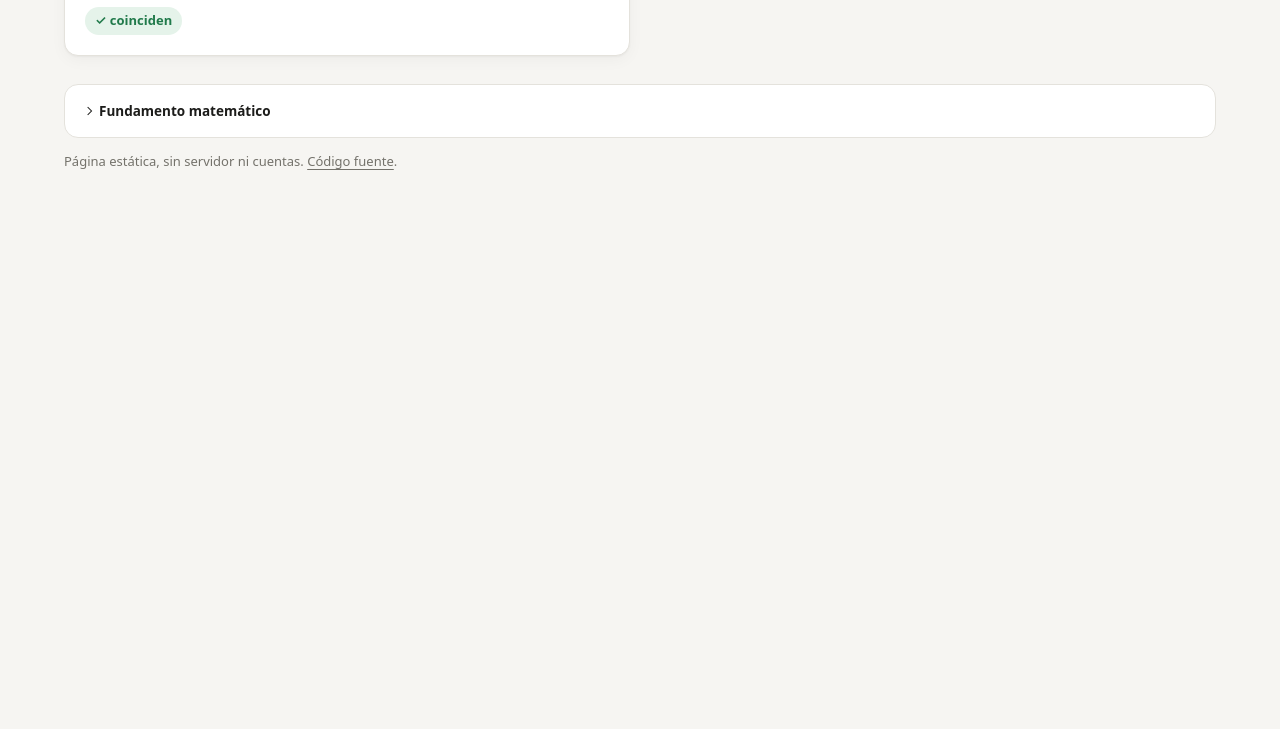
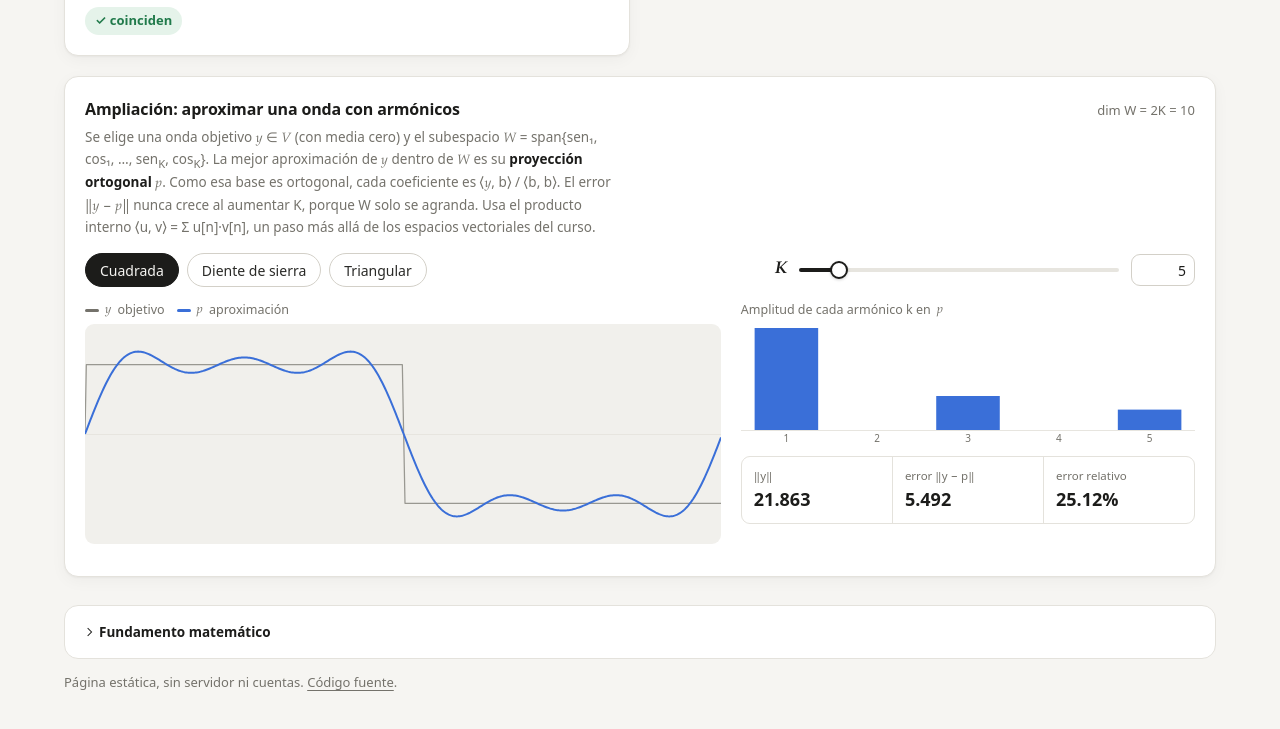
Before and after one commit to Djch18AtSchool/laboratorio-de-senales, a website built with Vite: page index.html in a window 1280 px wide. Shown: the part 1707-2436 px from the top of the page. Before the commit the page ends 1926 px from the top, so only its background shows below. Built offline with nearby package versions, Linux system fonts and the light colour scheme.

Commit message:
feat: ampliación, aproximar una onda con armónicos
Proyección ortogonal de una onda cuadrada, de sierra o triangular sobre
span{sen1, cos1, ..., senK, cosK}, con su error y la amplitud por
armónico. README con el enlace y la estructura.

```diff
--- a/index.html
+++ b/index.html
@@ -132,6 +132,40 @@
           </details>
         </section>
         </div>
+
+        <section class="panel approx-panel" aria-labelledby="h-approx">
+          <header class="panel-head">
+            <h2 id="h-approx">Ampliación: aproximar una onda con armónicos</h2>
+            <span id="approx-dim" class="panel-meta"></span>
+          </header>
+          <p class="concept">
+            Se elige una onda objetivo <span class="math">y</span> ∈ <span class="math">V</span> (con media cero) y el subespacio
+            <span class="math">W</span> = span{sen₁, cos₁, …, sen<sub>K</sub>, cos<sub>K</sub>}. La mejor aproximación de
+            <span class="math">y</span> dentro de <span class="math">W</span> es su <b>proyección ortogonal</b>
+            <span class="math">p</span>. Como esa base es ortogonal, cada coeficiente es ⟨<span class="math">y</span>, b⟩ / ⟨b, b⟩.
+            El error ‖<span class="math">y</span> − <span class="math">p</span>‖ nunca crece al aumentar K, porque W solo se agranda.
+            Usa el producto interno ⟨u, v⟩ = Σ u[n]·v[n], un paso más allá de los espacios vectoriales del curso.
+          </p>
+          <div class="approx-controls">
+            <div id="approx-targets" class="chips"></div>
+            <div class="sample-control approx-k">
+              <label class="field-label k-label" for="approx-k">K</label>
+              <input id="approx-k" type="range" step="1" />
+              <input id="approx-k-number" type="number" class="num" step="1" inputmode="numeric" aria-label="Número de armónicos K" />
+            </div>
+          </div>
+          <div class="approx-grid">
+            <div>
+              <p class="legend"><span class="swatch swatch-muted"></span><span class="math">y</span> objetivo <span class="swatch swatch-accent"></span><span class="math">p</span> aproximación</p>
+              <canvas id="approx-canvas" class="wave wave-lg" aria-label="Onda objetivo y su aproximación"></canvas>
+            </div>
+            <div>
+              <p class="legend">Amplitud de cada armónico k en <span class="math">p</span></p>
+              <canvas id="approx-spectrum" class="bars" aria-label="Amplitud por armónico"></canvas>
+              <dl id="approx-stats" class="stats"></dl>
+            </div>
+          </div>
+        </section>
       </main>
 
       <footer class="foot">
--- /dev/null
+++ b/src/draw/bars.ts
@@ -0,0 +1,51 @@
+export interface BarOptions {
+  readonly values: readonly number[];
+  readonly color: string;
+  readonly gridColor: string;
+  readonly labelColor: string;
+  readonly yMax: number;
+  /** Etiqueta bajo cada cuántas barras (para no amontonar los números). */
+  readonly labelEvery: number;
+}
+
+const LABEL_FONT = '10px ui-sans-serif, system-ui, sans-serif';
+const LABEL_SPACE = 14;
+const GAP_RATIO = 0.3;
+
+/** Diagrama de barras simple: una barra por armónico k = 1, 2, … */
+export const drawBars = (canvas: HTMLCanvasElement, opts: BarOptions): void => {
+  const ctx = canvas.getContext('2d');
+  const w = canvas.clientWidth;
+  const h = canvas.clientHeight;
+  if (!ctx || w === 0 || h === 0) return;
+  const dpr = window.devicePixelRatio || 1;
+  canvas.width = Math.round(w * dpr);
+  canvas.height = Math.round(h * dpr);
+  ctx.setTransform(dpr, 0, 0, dpr, 0, 0);
+  ctx.clearRect(0, 0, w, h);
+
+  const base = h - LABEL_SPACE;
+  ctx.strokeStyle = opts.gridColor;
+  ctx.beginPath();
+  ctx.moveTo(0, base + 0.5);
+  ctx.lineTo(w, base + 0.5);
+  ctx.stroke();
+
+  const n = opts.values.length;
+  const slot = w / Math.max(n, 1);
+  const barW = Math.max(1, slot * (1 - GAP_RATIO));
+  ctx.font = LABEL_FONT;
+  ctx.textAlign = 'center';
+  ctx.textBaseline = 'bottom';
+  opts.values.forEach((v, i) => {
+    const bh = (Math.min(Math.abs(v), opts.yMax) / opts.yMax) * (base - 4);
+    const x = i * slot + (slot - barW) / 2;
+    ctx.fillStyle = opts.color;
+    ctx.fillRect(x, base - bh, barW, bh);
+    const k = i + 1;
+    if (k === 1 || k % opts.labelEvery === 0) {
+      ctx.fillStyle = opts.labelColor;
+      ctx.fillText(String(k), x + barW / 2, h);
+    }
+  });
+};
--- a/src/main.ts
+++ b/src/main.ts
@@ -9,6 +9,7 @@ import { createSamplePanel } from './ui/samplePanel';
 import { createDependencePanel } from './ui/dependencePanel';
 import { createExamples } from './ui/examples';
 import { createTransport } from './ui/transport';
+import { createApproxPanel } from './ui/approxPanel';
 
 let state: AppState = initialState();
 let model: Model = computeModel(state);
@@ -76,6 +77,19 @@ const renderTransport = createTransport(
   () => model,
 );
 
+const renderApprox = createApproxPanel(
+  {
+    targets: byId('approx-targets'),
+    k: byId<HTMLInputElement>('approx-k'),
+    kNumber: byId<HTMLInputElement>('approx-k-number'),
+    dim: byId('approx-dim'),
+    canvas: byId<HTMLCanvasElement>('approx-canvas'),
+    spectrum: byId<HTMLCanvasElement>('approx-spectrum'),
+    stats: byId('approx-stats'),
+  },
+  scheduleRender,
+);
+
 function render(): void {
   const theme = readTheme();
   renderExamples(state);
@@ -84,6 +98,7 @@ function render(): void {
   renderSample(state, model);
   renderDependence(state, model);
   renderTransport(state, model);
+  renderApprox(theme);
 }
 
 new ResizeObserver(scheduleRender).observe(document.body);
--- /dev/null
+++ b/src/math/projection.ts
@@ -0,0 +1,47 @@
+import { cosBasis, N, sinBasis, type Vector } from './signal';
+import { dot, linearCombination, norm, subtract } from './linalg';
+
+export type TargetId = 'cuadrada' | 'sierra' | 'triangular';
+
+export const TARGETS: readonly { id: TargetId; label: string }[] = [
+  { id: 'cuadrada', label: 'Cuadrada' },
+  { id: 'sierra', label: 'Diente de sierra' },
+  { id: 'triangular', label: 'Triangular' },
+];
+
+const HALF = N / 2;
+
+const RAW: Record<TargetId, (n: number) => number> = {
+  cuadrada: (n) => (n === 0 || n === HALF ? 0 : n < HALF ? 1 : -1),
+  sierra: (n) => (n === 0 ? 0 : (n - HALF) / HALF),
+  triangular: (n) => (n < N / 4 ? n / (N / 4) : n < (3 * N) / 4 ? 2 - n / (N / 4) : n / (N / 4) - 4),
+};
+
+/** Onda objetivo y ∈ V con media cero, para que el vector constante no haga falta en la base. */
+export const targetWave = (id: TargetId): Vector => {
+  const raw = Float64Array.from({ length: N }, (_, n) => RAW[id](n));
+  const mean = raw.reduce((a, b) => a + b, 0) / N;
+  return raw.map((x) => x - mean);
+};
+
+export interface Projection {
+  readonly sin: number[];
+  readonly cos: number[];
+  readonly projection: Vector;
+  readonly error: number;
+}
+
+/**
+ * Proyección ortogonal de y sobre W = span{sen₁, cos₁, …, senₖ, cosₖ}. Como la
+ * base es ortogonal, cada coeficiente es ⟨y, b⟩/⟨b, b⟩.
+ */
+export const projectOntoHarmonics = (y: Vector, K: number): Projection => {
+  const ks = Array.from({ length: K }, (_, i) => i + 1);
+  const sins = ks.map(sinBasis);
+  const coss = ks.map(cosBasis);
+  const coef = (b: Vector): number => dot(y, b) / dot(b, b);
+  const sin = sins.map(coef);
+  const cos = coss.map(coef);
+  const projection = linearCombination([...sins, ...coss], [...sin, ...cos], N);
+  return { sin, cos, projection, error: norm(subtract(y, projection)) };
+};
--- a/src/style.css
+++ b/src/style.css
@@ -1103,6 +1103,78 @@ tfoot tr:first-child td {
   text-align: right;
 }
 
+/* ---------- Ampliación ---------- */
+
+.approx-controls {
+  display: flex;
+  flex-wrap: wrap;
+  align-items: center;
+  justify-content: space-between;
+  gap: 12px 24px;
+  margin-bottom: 14px;
+}
+
+.approx-k {
+  flex: 1 1 260px;
+  max-width: 420px;
+  margin: 0;
+}
+
+.k-label {
+  font-family: var(--serif);
+  font-style: italic;
+  text-transform: none;
+  font-size: 17px;
+  letter-spacing: 0;
+  color: var(--ink);
+}
+
+.approx-grid {
+  display: grid;
+  gap: 20px;
+}
+
+@media (min-width: 960px) {
+  .approx-grid {
+    grid-template-columns: minmax(0, 1.4fr) minmax(0, 1fr);
+  }
+}
+
+.legend {
+  display: flex;
+  flex-wrap: wrap;
+  align-items: center;
+  gap: 6px;
+  font-size: 12.5px;
+  color: var(--muted);
+}
+
+.swatch {
+  width: 14px;
+  height: 3px;
+  border-radius: 2px;
+  margin-left: 6px;
+}
+
+.swatch:first-child {
+  margin-left: 0;
+}
+
+.swatch-muted {
+  background: var(--muted);
+}
+
+.swatch-accent {
+  background: var(--ch-0);
+}
+
+.bars {
+  display: block;
+  width: 100%;
+  height: 120px;
+  margin: 4px 0 12px;
+}
+
 /* ---------- Pie ---------- */
 
 .foot {
--- /dev/null
+++ b/src/ui/approxPanel.ts
@@ -0,0 +1,103 @@
+import { projectOntoHarmonics, targetWave, TARGETS, type TargetId } from '../math/projection';
+import { norm } from '../math/linalg';
+import { drawWave } from '../draw/wave';
+import { drawBars } from '../draw/bars';
+import { h, paintRange, setText, syncInput, trackEditing } from './dom';
+import { fmt } from './format';
+import type { Theme } from './theme';
+
+export const K_MIN = 1;
+export const K_MAX = 40;
+const SPECTRUM_LABEL_EVERY = 5;
+const SPECTRUM_ALL_LABELS_UP_TO = 12;
+const PERCENT = 100;
+const WAVE_Y_MAX = 1.5;
+
+interface ApproxElements {
+  readonly targets: HTMLElement;
+  readonly k: HTMLInputElement;
+  readonly kNumber: HTMLInputElement;
+  readonly dim: HTMLElement;
+  readonly canvas: HTMLCanvasElement;
+  readonly spectrum: HTMLCanvasElement;
+  readonly stats: HTMLElement;
+}
+
+interface ApproxState {
+  readonly target: TargetId;
+  readonly K: number;
+}
+
+const stat = (label: string, value: string, note?: string): HTMLElement =>
+  h('div', { class: 'stat' }, h('dt', {}, label), h('dd', {}, value, note ? h('small', {}, note) : null));
+
+const clampK = (k: number): number => Math.min(K_MAX, Math.max(K_MIN, Math.round(k)));
+
+/** Panel de la ampliación: mejor aproximación de una onda en el subespacio de los armónicos 1…K. */
+export const createApproxPanel = (el: ApproxElements, requestRender: () => void) => {
+  let state: ApproxState = { target: 'cuadrada', K: 5 };
+  const set = (patch: Partial<ApproxState>): void => {
+    state = { ...state, ...patch };
+    requestRender();
+  };
+
+  const chips = TARGETS.map((t) => {
+    const b = h('button', { type: 'button', class: 'chip', 'aria-pressed': 'false' }, t.label);
+    b.addEventListener('click', () => set({ target: t.id }));
+    return { t, b };
+  });
+  el.targets.replaceChildren(...chips.map(({ b }) => b));
+  el.k.min = el.kNumber.min = String(K_MIN);
+  el.k.max = el.kNumber.max = String(K_MAX);
+  trackEditing(el.kNumber);
+  el.k.addEventListener('input', () => set({ K: clampK(Number(el.k.value)) }));
+  el.kNumber.addEventListener('change', () => {
+    const k = Number(el.kNumber.value);
+    set(Number.isFinite(k) ? { K: clampK(k) } : {});
+  });
+
+  // La proyección solo se recalcula cuando cambian la onda o K, no en cada cuadro del mezclador.
+  let cache: { key: string; y: Float64Array; r: ReturnType<typeof projectOntoHarmonics> } | null = null;
+  const compute = (): { y: Float64Array; r: ReturnType<typeof projectOntoHarmonics> } => {
+    const key = `${state.target}:${state.K}`;
+    if (cache?.key !== key) {
+      const y = targetWave(state.target);
+      cache = { key, y, r: projectOntoHarmonics(y, state.K) };
+    }
+    return cache;
+  };
+
+  return (theme: Theme): void => {
+    chips.forEach(({ t, b }) => b.setAttribute('aria-pressed', String(t.id === state.target)));
+    syncInput(el.k, String(state.K));
+    syncInput(el.kNumber, String(state.K));
+    paintRange(el.k);
+    setText(el.dim, `dim W = 2K = ${2 * state.K}`);
+
+    const { y, r } = compute();
+    const ny = norm(y);
+    el.stats.replaceChildren(
+      stat('‖y‖', fmt(ny, 3)),
+      stat('error ‖y − p‖', fmt(r.error, 3)),
+      stat('error relativo', `${fmt((r.error / ny) * PERCENT, 2)}%`),
+    );
+    drawWave(el.canvas, {
+      layers: [
+        { values: y, color: theme.muted, width: 1.25, alpha: 0.7 },
+        { values: r.projection, color: theme.channels[0], width: 2 },
+      ],
+      yMax: WAVE_Y_MAX,
+      markerColor: theme.marker,
+      gridColor: theme.grid,
+    });
+    const amplitudes = r.sin.map((a, i) => Math.hypot(a, r.cos[i]));
+    drawBars(el.spectrum, {
+      values: amplitudes,
+      color: theme.channels[0],
+      gridColor: theme.grid,
+      labelColor: theme.muted,
+      yMax: Math.max(...amplitudes, 1e-12),
+      labelEvery: state.K <= SPECTRUM_ALL_LABELS_UP_TO ? 1 : SPECTRUM_LABEL_EVERY,
+    });
+  };
+};
```
Also changed, not shown: src/math/projection.test.ts (added, +48 -0 lines), README.md (added).
